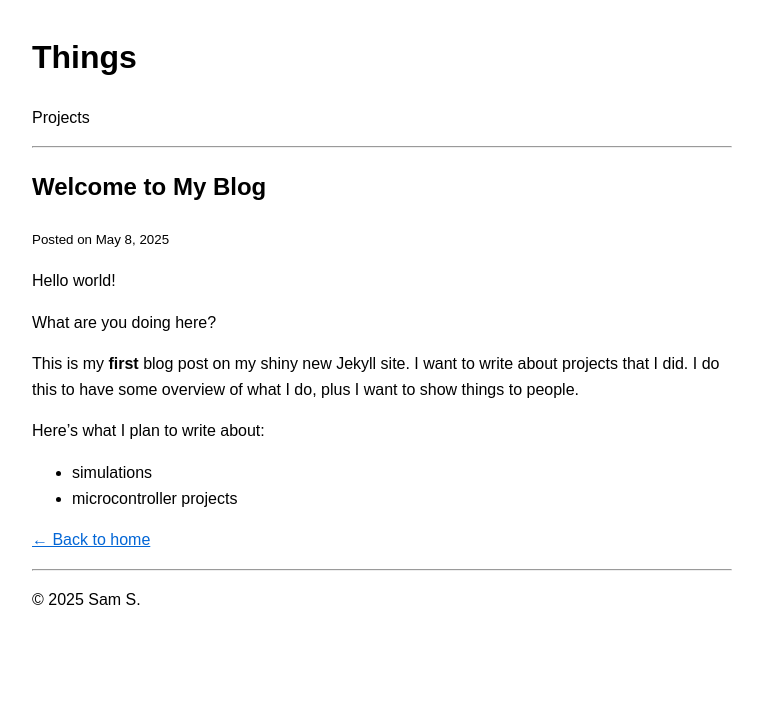
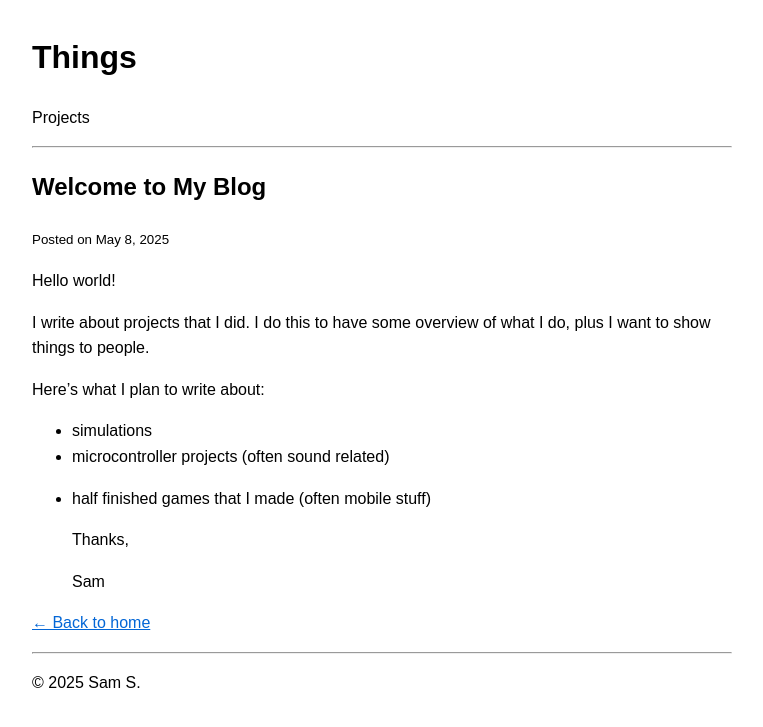
Before and after one commit to samman350/samman350.github.io, a Jekyll site: the page built from _posts/2025-05-08-first-post.md, in a window 1280 px wide. Shown: the top 727 px of the page, without its empty margins (258-1021 px from the left). Built offline with Jekyll 4.4.1, drawn with Linux system fonts in a browser that asks for light colours.

Commit message:
Update 2025-05-08-first-post.md

```diff
--- a/_posts/2025-05-08-first-post.md
+++ b/_posts/2025-05-08-first-post.md
@@ -7,12 +7,14 @@ tags:   [introduction, welcome]
 
 Hello world!
 
-What are you doing here?
-
-This is my **first** blog post on my shiny new Jekyll site.
-I want to write about projects that I did. I do this to have some overview of what I do, plus I want to show things to people.
+I write about projects that I did. I do this to have some overview of what I do, plus I want to show things to people.
 
 Here’s what I plan to write about:
 
 - simulations
-- microcontroller projects
+- microcontroller projects (often sound related)
+- half finished games that I made (often mobile stuff)
+
+  Thanks,
+
+  Sam
```
